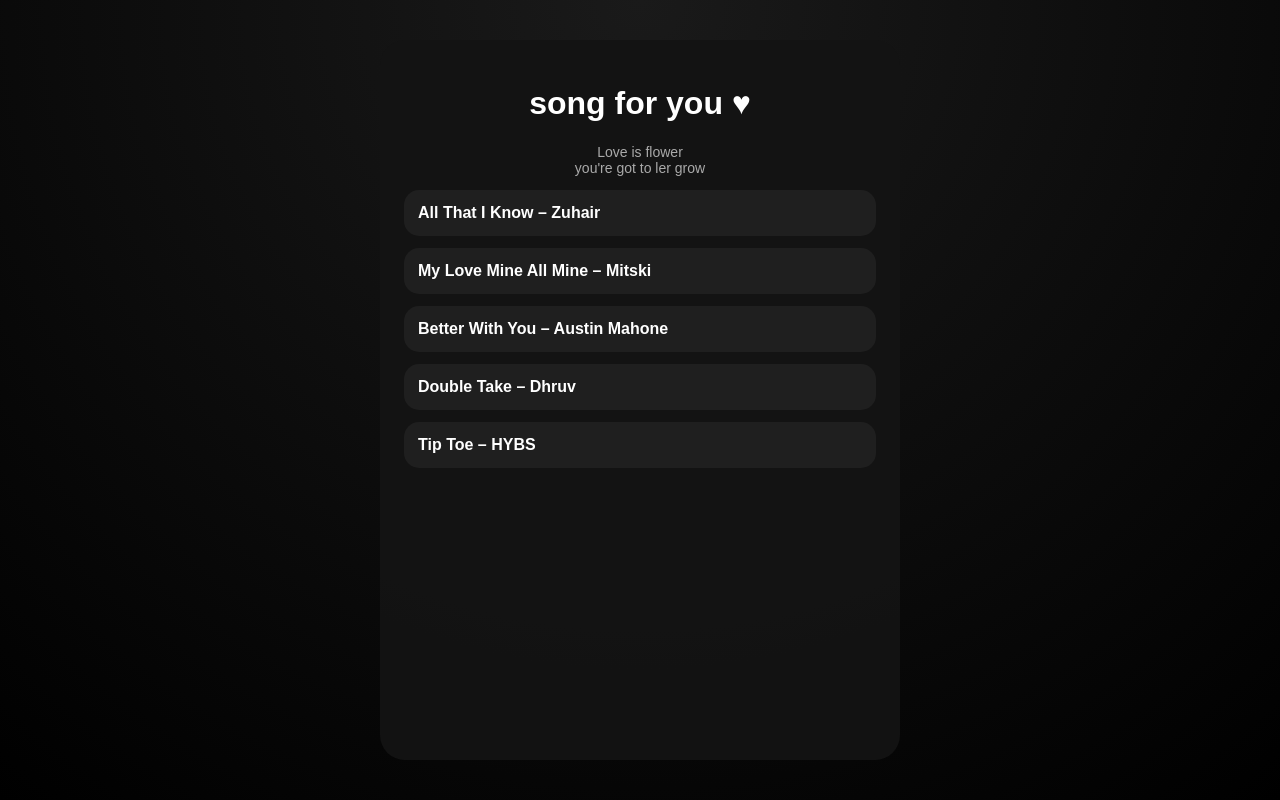
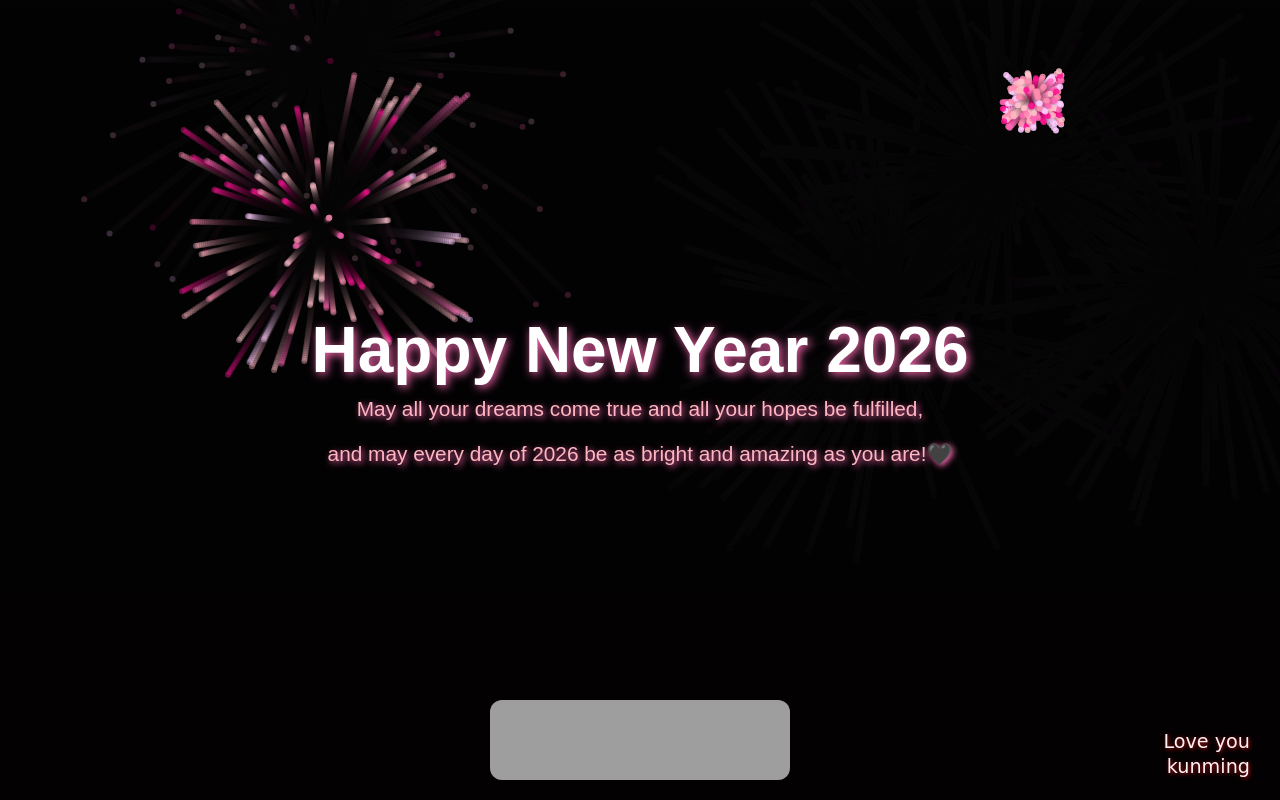
Before and after one commit to kunming2802/for-u-babe, a plain HTML site: page index.html in a window 1280 px wide. Drawn offline with Linux system fonts and the light colour scheme; grey boxes are pictures that could not be loaded.

Commit message:
Update index.html for New Year 2026 theme

```diff
--- a/index.html
+++ b/index.html
@@ -1,155 +1,151 @@
 <!DOCTYPE html>
-<html lang="en">
+<html lang="th">
 <head>
 <meta charset="UTF-8">
-<title>song for who</title>
-
+<title>Happy New Year 2026</title>
 <style>
-* {
-  box-sizing: border-box;
+  body {
+    margin: 0;
+    overflow: hidden;
+    background: linear-gradient(to bottom, #ffc0cb, #ff69b4);
     font-family: 'Poppins', sans-serif;
+    display: flex;
+    justify-content: center;
+    align-items: center;
+    height: 100vh;
+    color: white;
+    text-align: center;
+    position: relative;
   }
 
-body {
-  margin: 0;
-  min-height: 100vh;
-  background: radial-gradient(circle at top, #1a1a1a, #000);
-  color: #fff;
-  display: flex;
-  justify-content: center;
-  padding: 40px 0;
+  /* Canvas อยู่ด้านหลังข้อความ */
+  canvas {
+    position: absolute;
+    top: 0;
+    left: 0;
+    z-index: 0;
   }
 
-.container {
-  width: 90%;
-  max-width: 520px;
-  background: rgba(20,20,20,0.95);
-  border-radius: 25px;
-  padding: 24px;
+  .content {
+    position: relative;
+    z-index: 1;
   }
 
-h1, p {
-  text-align: center;
+  h1 {
+    font-size: 4em;
+    margin: 0;
+    text-shadow: 2px 2px 10px #ff69b4;
   }
 
   p {
-  color: #aaa;
-  font-size: 14px;
+    font-size: 1.3em;
+    margin-top: 0.5em;
+    color: #ffb6c1;
+    text-shadow: 2px 2px 6px #ff69b4;
   }
 
-.song {
-  background: rgba(255,255,255,0.05);
-  border-radius: 15px;
-  padding: 14px;
-  margin: 12px 0;
-  cursor: pointer;
-  transition: 0.3s;
-  animation: fadeUp 0.6s ease forwards;
+  /* Spotify Embed */
+  iframe {
+    position: fixed;
+    bottom: 20px;
+    left: 50%;
+    transform: translateX(-50%);
+    border-radius: 12px;
+    border: none;
+    z-index: 1;
   }
 
-.song:hover {
-  background: rgba(255,255,255,0.12);
-  transform: scale(1.02);
-}
-
-.lyrics {
-  display: none;
-  margin-top: 10px;
-  font-size: 14px;
-  text-align: center;
-  color: #ddd;
-}
-
-iframe {
-  width: 100%;
-  height: 80px;
-  border: none;
-  border-radius: 12px;
-  margin-top: 10px;
-}
-
-@keyframes fadeUp {
-  from {
-    opacity: 0;
-    transform: translateY(20px);
-  }
-  to {
-    opacity: 1;
-    transform: translateY(0);
-  }
+  /* ข้อความมุมล่างขวา ฟีลจดหมาย */
+  .letter {
+    position: fixed;
+    bottom: 20px;
+    right: 30px;
+    text-align: right;
+    font-family: 'Segoe Script', cursive, 'Poppins', sans-serif;
+    color: #fff0f5;
+    font-size: 1.2em;
+    line-height: 1.3em;
+    z-index: 1;
+    text-shadow: 1px 1px 4px #c21616;
   }
 </style>
 </head>
+<body>
 
-<body>
-<div class="container">
-  <h1>song for you ♥ </h1>
-  <p>
-    Love is flower<br>
-    you're got to ler grow
-  </p>
+<canvas id="fireworks"></canvas>
 
-  <div id="songList"></div>
+<div class="content">
+  <h1>Happy New Year 2026</h1>
+  <p>May all your dreams come true and all your hopes be fulfilled,</p>
+  <p>and may every day of 2026 be as bright and amazing as you are!🖤</p>
+</div>
+
+<!-- Spotify Embed -->
+<iframe src="https://open.spotify.com/embed/track/56wDFSIa9Tr7zbEXUVMwjP?utm_source=generator" width="300" height="80" allow="autoplay; clipboard-write; encrypted-media; fullscreen; picture-in-picture"></iframe>
+
+<!-- ข้อความมุมล่างขวา -->
+<div class="letter">
+  Love you<br>
+  kunming
 </div>
 
 <script>
-const songs = [
-  {
-    title: "All That I Know – Zuhair",
-    lyrics: "So get closer to me\nAnd tell me you want this for forever",
-    spotify: "https://open.spotify.com/embed/track/6WWT1CpP2R1iFi6GtMRIAc"
-  },
-  {
-    title: "My Love Mine All Mine – Mitski",
-    lyrics: "Moon, tell me if I could\nSend up my heart to you?",
-    spotify: "https://open.spotify.com/embed/track/3vkCueOmm7xQDoJ17W1Pm3"
-  },
-  {
-    title: "Better With You – Austin Mahone",
-    lyrics: "I like it better with you\nThere's nothing that compares to your company",
-    spotify: "https://open.spotify.com/embed/track/1mw3N6ALRy0RjxhkxVbKrJ"
-  },
-  {
-    title: "Double Take – Dhruv",
-    lyrics: "You're my vice, you're my muse\nYou're a nineteenth-floor view",
-    spotify: "https://open.spotify.com/embed/track/47isJpIIO8m7BJEhiFhnaf"
-  },
-  {
-    title: "Tip Toe – HYBS",
-    lyrics: "If you're in the mood\nWe can take it to the moon",
-    spotify: "https://open.spotify.com/embed/track/0MJ5wKsPEeihONNfugHGy7"
-  }
-];
+// Fireworks effect - พลุหลายสี
+const canvas = document.getElementById('fireworks');
+const ctx = canvas.getContext('2d');
+canvas.width = window.innerWidth;
+canvas.height = window.innerHeight;
 
-const list = document.getElementById("songList");
+let particles = [];
 
-function render() {
-  list.innerHTML = "";
-
-  songs.forEach((s) => {
-    const div = document.createElement("div");
-    div.className = "song";
-
-    div.innerHTML = `
-      <strong>${s.title}</strong>
-      <div class="lyrics">
-        <p>${s.lyrics.replace(/\n/g,"<br>")}</p>
-        <iframe src="${s.spotify}"
-          allow="autoplay; clipboard-write; encrypted-media; fullscreen; picture-in-picture">
-        </iframe>
-      </div>
-    `;
-
-    div.onclick = () => {
-      document.querySelectorAll(".lyrics").forEach(l => l.style.display = "none");
-      div.querySelector(".lyrics").style.display = "block";
-    };
-
-    list.appendChild(div);
+function createFirework() {
+  const x = Math.random() * canvas.width;
+  const y = Math.random() * canvas.height / 2;
+  const colors = ['#ff69b4','#ff1493','#ffb6c1','#ffc0cb','#ffccff','#ff8db1'];
+  for(let i=0;i<100;i++){
+    particles.push({
+      x: x,
+      y: y,
+      vx: (Math.random() - 0.5) * 5,
+      vy: (Math.random() - 0.5) * 5,
+      alpha: 1,
+      color: colors[Math.floor(Math.random() * colors.length)]
     });
   }
+}
 
-render();
+function animate() {
+  ctx.fillStyle = 'rgba(0,0,0,0.1)';
+  ctx.fillRect(0, 0, canvas.width, canvas.height);
+
+  for(let i=particles.length-1; i>=0; i--){
+    const p = particles[i];
+    p.x += p.vx;
+    p.y += p.vy;
+    p.alpha -= 0.01;
+    ctx.fillStyle = p.color;
+    ctx.globalAlpha = p.alpha;
+    ctx.beginPath();
+    ctx.arc(p.x, p.y, 3, 0, Math.PI*2);
+    ctx.fill();
+    if(p.alpha <= 0){
+      particles.splice(i,1);
+    }
+  }
+  ctx.globalAlpha = 1;
+  requestAnimationFrame(animate);
+}
+
+// สร้างดอกไม้ไฟทุกช่วงเวลา
+setInterval(createFirework, 800);
+animate();
+
+// ปรับ canvas ตามขนาดหน้าจอ
+window.addEventListener('resize', () => {
+  canvas.width = window.innerWidth;
+  canvas.height = window.innerHeight;
+});
 </script>
+
 </body>
 </html>
```
Lines whose indentation alone changed are shown as unchanged.
